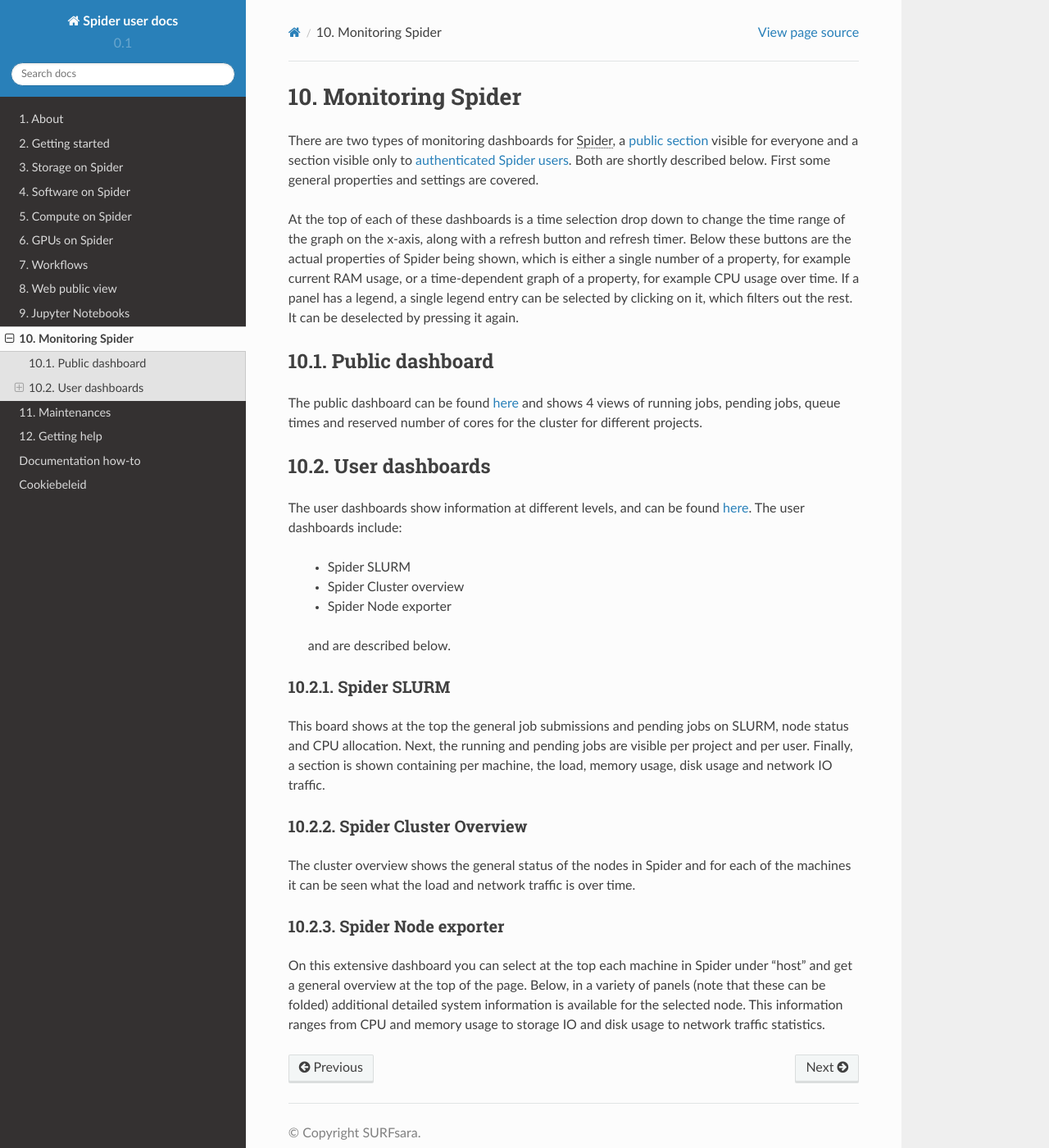
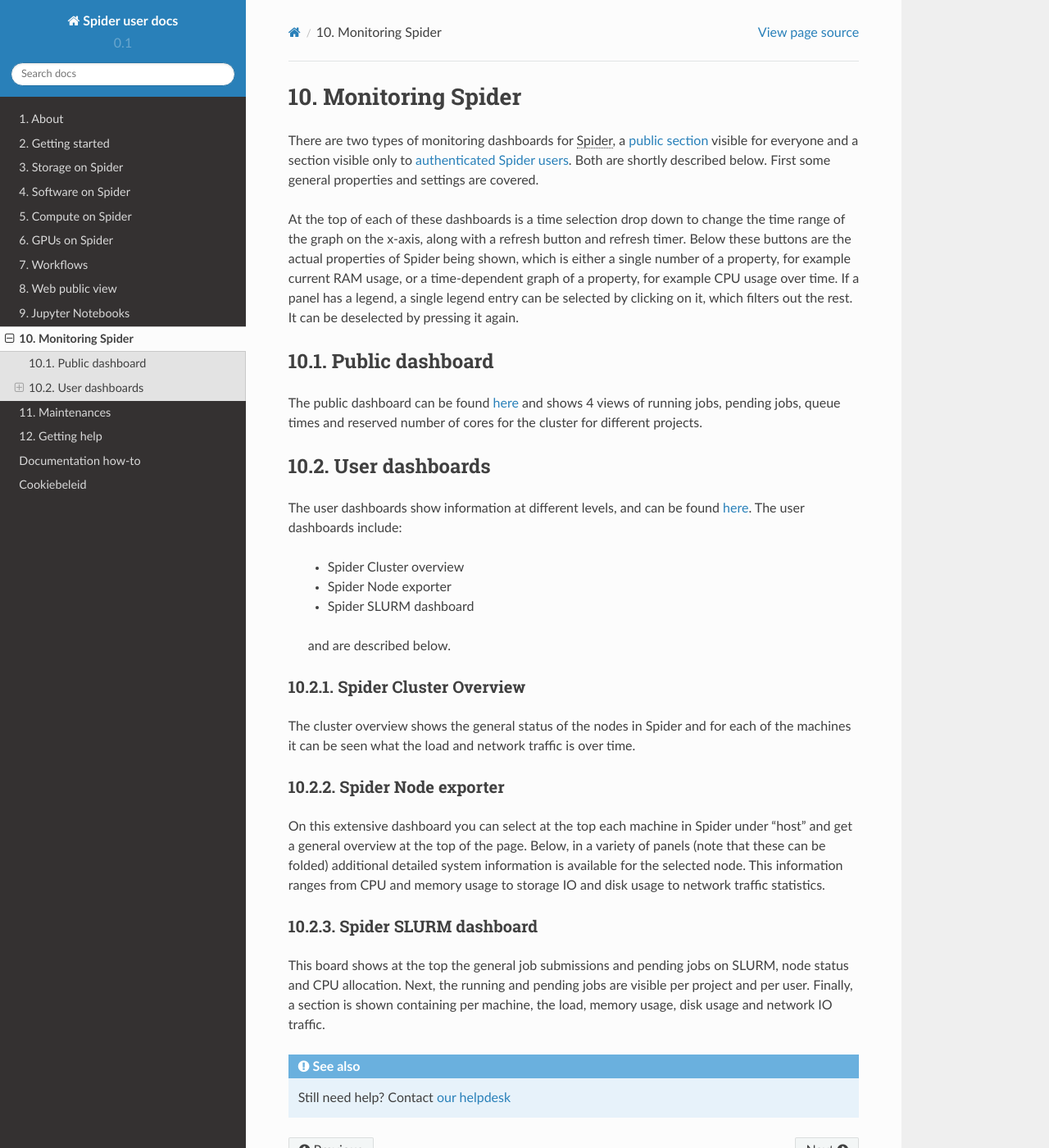
Before and after one commit to sara-nl/spiderdocs, a Sphinx documentation site: the page built from source/Pages/monitoring.rst, in a window 1280 px wide and 1400 px high. Shown: the whole window at 82% size. Built offline with Sphinx 7.4.7 and the Read the Docs theme 2.0.0, drawn with Linux system fonts in a browser that asks for light colours; some of the changed lines change nothing that is shown.

Commit message:
Update monitoring names and add helpdesk

```diff
--- a/source/Pages/monitoring.rst
+++ b/source/Pages/monitoring.rst
@@ -20,17 +20,11 @@
 The user dashboards show information at different levels, and can be found `here <https://monitor.spider.surfsara.nl/grafana/dashboards>`_.
 The user dashboards include:
 
- - Spider SLURM
  - Spider Cluster overview
  - Spider Node exporter
+ - Spider SLURM dashboard
 
  and are described below.
-
-============
-Spider SLURM
-============
-
-This board shows at the top the general job submissions and pending jobs on SLURM, node status and CPU allocation. Next, the running and pending jobs are visible per project and per user. Finally, a section is shown containing per machine, the load, memory usage, disk usage and network IO traffic.
 
 =======================
 Spider Cluster Overview
@@ -43,3 +37,11 @@
 ====================
 
 On this extensive dashboard you can select at the top each machine in Spider under "host" and get a general overview at the top of the page. Below, in a variety of panels (note that these can be folded) additional detailed system information is available for the selected node. This information ranges from CPU and memory usage to storage IO and disk usage to network traffic statistics.
+
+======================
+Spider SLURM dashboard
+======================
+
+This board shows at the top the general job submissions and pending jobs on SLURM, node status and CPU allocation. Next, the running and pending jobs are visible per project and per user. Finally, a section is shown containing per machine, the load, memory usage, disk usage and network IO traffic.
+
+.. seealso:: Still need help? Contact :ref:`our helpdesk <helpdesk>`
```
